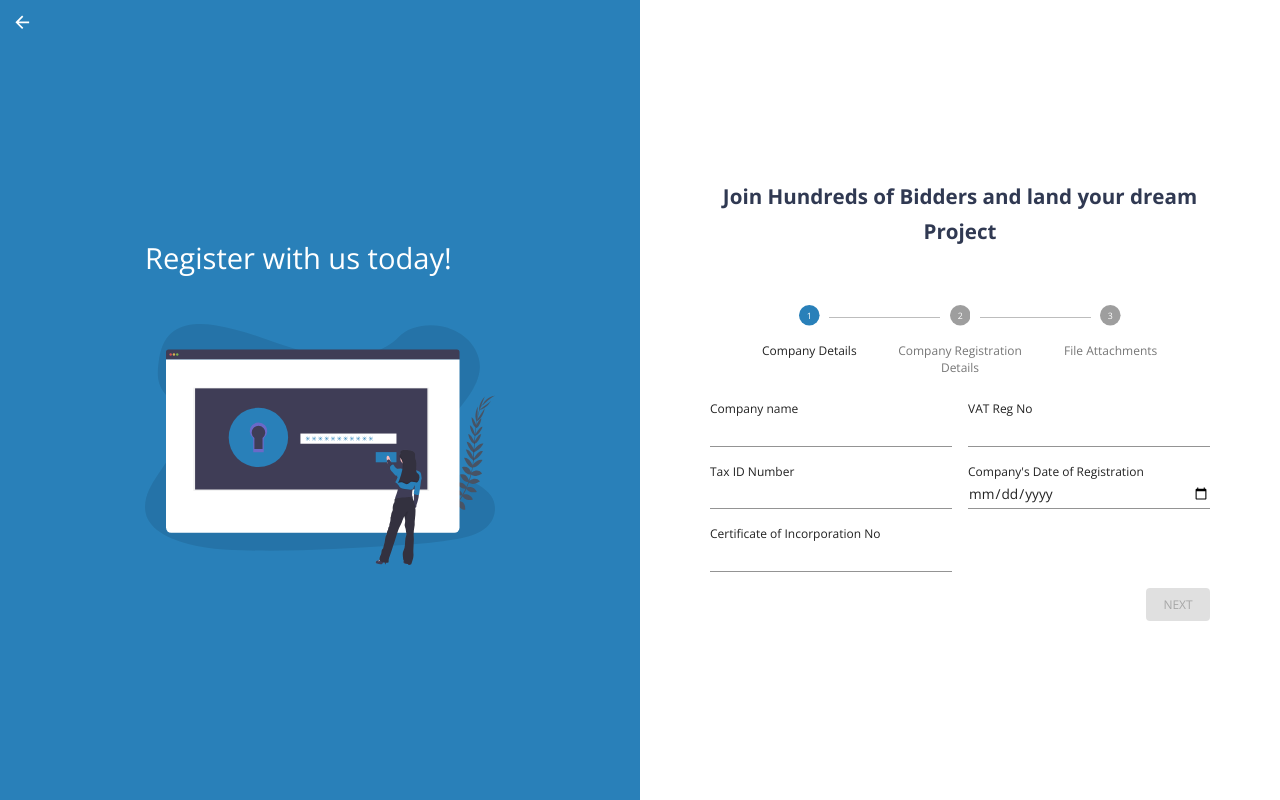
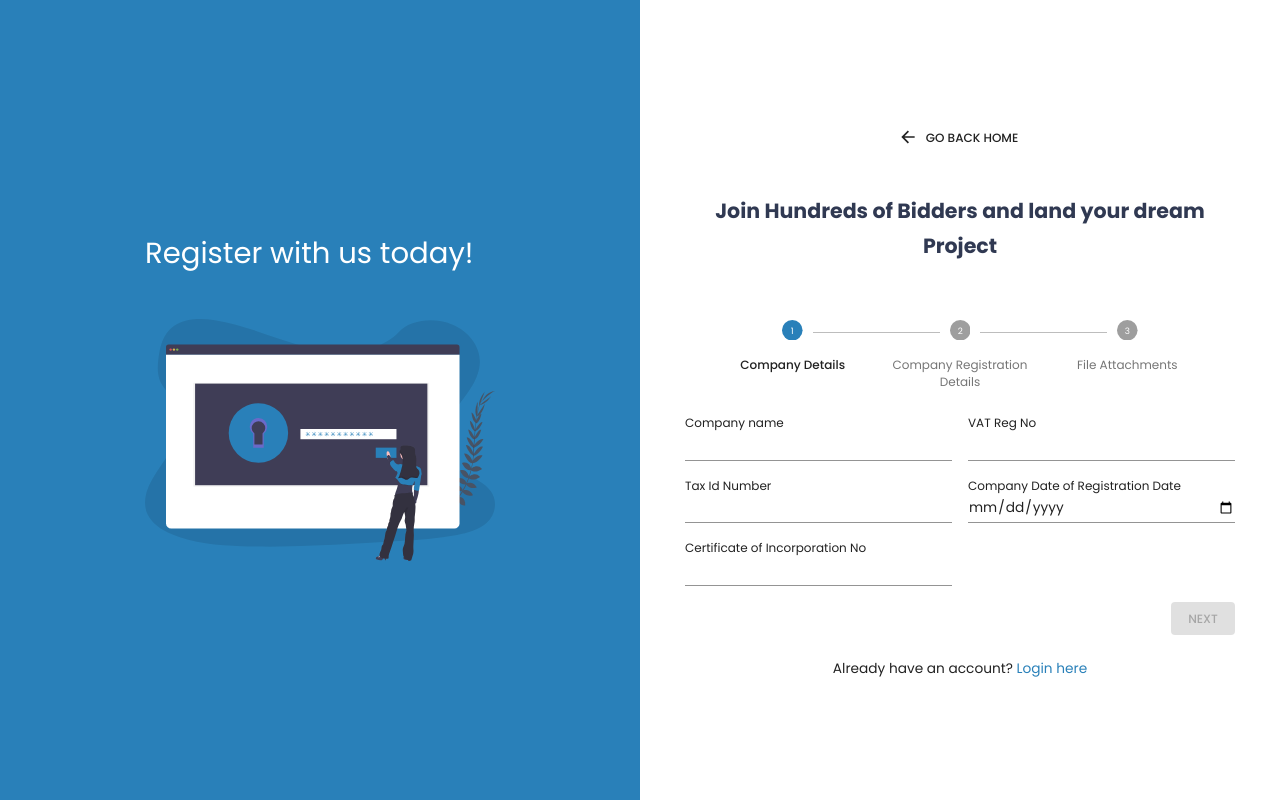
Before and after one commit to I-am-abdulazeez/procure-portal, a React (Create React App) app: page /register in a window 1280 px wide. Built offline with nearby package versions, Linux system fonts and the light colour scheme.

Commit message:
Added some design Changes

```diff
--- a/src/index.css
+++ b/src/index.css
@@ -1,12 +1,10 @@
-@import url("https://fonts.googleapis.com/css2?family=Open+Sans:ital,wght@0,300;0,400;0,600;0,700;0,800;1,300;1,400;1,600;1,700;1,800");
+@import url("https://fonts.googleapis.com/css2?family=Poppins:ital,wght@0,100;0,200;0,300;0,400;0,500;0,600;0,700;0,800;0,900;1,100;1,200;1,300;1,400;1,500;1,600;1,700;1,800;1,900&display=swap");
 
 body {
   margin: 0;
-  font-family: "Open Sans", -apple-system, BlinkMacSystemFont, "Segoe UI",
+  font-family: "Poppins", -apple-system, BlinkMacSystemFont, "Segoe UI",
     "Roboto", "Oxygen", "Ubuntu", "Cantarell", "Fira Sans", "Droid Sans",
     "Helvetica Neue", sans-serif;
-  -webkit-font-smoothing: antialiased;
-  -moz-osx-font-smoothing: grayscale;
   color: #3f3d56;
 }
 
--- a/src/pages/Home.js
+++ b/src/pages/Home.js
@@ -9,12 +9,12 @@ import {
   makeStyles,
   Typography,
 } from "@material-ui/core";
-import Navbar from "../components/Navbar";
+import { IoDuplicateOutline, IoKey, IoPerson } from "react-icons/io5";
 import { RiDoorOpenLine } from "react-icons/ri";
-import { IoDuplicateOutline, IoKey, IoPerson } from "react-icons/io5";
 import Typist from "react-typist";
 import { CallAOS } from "../components/Aos";
 import Footer from "../components/Footer";
+import Navbar from "../components/Navbar";
 
 const useStyles = makeStyles((theme) => ({
   root: {
@@ -49,8 +49,8 @@ const useStyles = makeStyles((theme) => ({
     color: "#fff",
     fontWeight: 400,
   },
-  bold: {
-    fontWeight: "bold",
+  semiBold: {
+    fontWeight: 400,
   },
   center: {
     textAlign: "center",
@@ -155,7 +155,7 @@ const Home = () => {
         </div>
       </Box>
 
-      <Box padding="2rem">
+      <Box paddingY="2rem">
         <Container>
           <Typography
             variant="h4"
@@ -208,7 +208,7 @@ const Home = () => {
                   <Typography
                     variant="body1"
                     style={{ color: "#7f8c8d" }}
-                    className={classes.bold}
+                    className={classes.semiBold}
                   >
                     Did you know petition submissions are currently online?
                   </Typography>
@@ -247,7 +247,7 @@ const Home = () => {
                   <Typography
                     variant="body1"
                     style={{ color: "#7f8c8d" }}
-                    className={classes.bold}
+                    className={classes.semiBold}
                   >
                     Are you a Vendor? Click Register to get started.
                   </Typography>
@@ -286,7 +286,7 @@ const Home = () => {
                   <Typography
                     variant="body1"
                     style={{ color: "#7f8c8d" }}
-                    className={classes.bold}
+                    className={classes.semiBold}
                   >
                     Are you a procurement officer? Update your profile now!
                   </Typography>
@@ -325,7 +325,7 @@ const Home = () => {
                   <Typography
                     variant="body1"
                     style={{ color: "#7f8c8d" }}
-                    className={classes.bold}
+                    className={classes.semiBold}
                   >
                     Report any suspicious procurement activity.
                   </Typography>
@@ -449,7 +449,7 @@ const Home = () => {
         d="flex"
         h="100vh"
         alignItems="center"
-        borderBottom="2px solid #bdc3c7"
+        borderBottom="1px solid #E2E8F0"
       >
         <Container>
           <Typography
--- a/src/pages/Login.js
+++ b/src/pages/Login.js
@@ -1,17 +1,18 @@
-import { useState } from "react";
-import Logo from "../logo.png";
-import { Formik, Form, Field } from "formik";
 import {
   Box,
+  Button,
+  IconButton,
+  InputAdornment,
+  makeStyles,
   TextField,
   Typography,
-  makeStyles,
-  Button,
-  InputAdornment,
-  IconButton,
 } from "@material-ui/core";
+import { Field, Form, Formik } from "formik";
+import { useState } from "react";
+import { RiArrowLeftLine, RiEyeCloseFill, RiEyeFill } from "react-icons/ri";
+import { Link } from "react-router-dom";
 import { object, string } from "yup";
-import { RiEyeFill, RiEyeCloseFill, RiArrowLeftLine } from "react-icons/ri";
+import Logo from "../logo.png";
 
 const validationSchema = object().shape({
   username: string().required("username is required!"),
@@ -23,8 +24,17 @@ const useStyles = makeStyles((theme) => ({
     marginBottom: theme.spacing(4),
     textAlign: "center",
   },
+  brandColor: {
+    color: theme.palette.primary.main,
+  },
+  clearUnderline: {
+    textDecoration: "none",
+    "&:hover": {
+      textDecoration: "underline",
+    },
+  },
   textField: {
-    marginBottom: "30px",
+    marginBottom: "10px",
   },
 }));
 
@@ -44,9 +54,9 @@ const Login = () => {
         </IconButton>
       </Box>
       <div className="login">
-        <Box width="280px" textAlign="center">
-          <Box textAlign="center" mb="1.3rem">
-            <img src={Logo} alt="Logo" width="150" />
+        <Box width="290px" textAlign="center">
+          <Box textAlign="center" mb="1rem">
+            <img src={Logo} alt="Logo" width="130" />
           </Box>
 
           <Box>
@@ -101,6 +111,7 @@ const Login = () => {
                     />
                   </Box>
 
+                  <Box mt={2}>
                     <Button
                       fullWidth
                       variant="contained"
@@ -110,7 +121,18 @@ const Login = () => {
                     >
                       Sign in
                     </Button>
-                  <div></div>
+                  </Box>
+                  <Box mt={3}>
+                    <Typography>
+                      I don't have an account?
+                      <Link
+                        to="/register"
+                        className={`${classes.brandColor} ${classes.clearUnderline}`}
+                      >
+                        {""} Create here
+                      </Link>
+                    </Typography>
+                  </Box>
                 </Form>
               )}
             </Formik>
--- a/src/pages/Register.js
+++ b/src/pages/Register.js
@@ -1,7 +1,8 @@
 import {
   Box,
+  Button,
   Grid,
-  IconButton,
+  Hidden,
   InputAdornment,
   makeStyles,
   TextField,
@@ -9,8 +10,9 @@ import {
 } from "@material-ui/core";
 import axios from "axios";
 import { ErrorMessage, Field } from "formik";
-// import { useState } from "react"; , RiEyeCloseFill, RiEyeFill
-import { RiArrowLeftLine } from "react-icons/ri";
+import { useState } from "react";
+import { RiArrowLeftLine, RiEyeCloseFill, RiEyeFill } from "react-icons/ri";
+import { Link } from "react-router-dom";
 import * as yup from "yup";
 import SignUpImage from ".././signup.svg";
 import FormikStepper from "../components/FormikStepper";
@@ -20,12 +22,21 @@ const useStyles = makeStyles((theme) => ({
   root: {
     color: "#303952",
   },
+  brandColor: {
+    color: theme.palette.primary.main,
+  },
   title: {
     marginBottom: theme.spacing(4),
     textAlign: "center",
   },
   textField: {
     marginBottom: "30px",
+  },
+  clearUnderline: {
+    textDecoration: "none",
+    "&:hover": {
+      textDecoration: "underline",
+    },
   },
   bold: {
     fontWeight: "bold",
@@ -47,48 +58,49 @@ const useStyles = makeStyles((theme) => ({
     color: "#e74c3c",
     marginTop: ".5rem",
   },
+  boxWidth: {
+    width: "550px",
+    [theme.breakpoints.down("sm")]: {
+      width: "600px",
+    },
+  },
 }));
 
 const initialValues = {
   companyName: "",
-  vatRegNo: "",
+  vatRegNumber: "",
   taxIdNumber: "",
   companyDateOfReg: "",
   certOfInCorporationNo: "",
-  regOfficeAddress: "",
+  registeredOfficeAddress: "",
   state: "",
   phoneNumber: "",
   email: "",
-  // password: "",
-  // memoradum_ArticlesOfAssociation: "",
-  // certificateOfIncorporation: "",
-  // formCO7_PartcularsOfDirectors: "",
-  // vatRegistrationCertificate: "",
-  // taxClearanceCertificate: "",
+  password: "",
+  memoradum_ArticlesOfAssociation: [],
+  certificateOfIncorporation: [],
+  formCO7_PartcularsOfDirectors: [],
+  vatRegistrationCertificate: [],
+  taxClearanceCertificate: [],
 };
 
 const Register = () => {
   const classes = useStyles();
-  // const [showVal, setShowVal] = useState({ showPassword: false });
+  const [showVal, setShowVal] = useState({ showPassword: false });
 
-  // const sleep = (ms) => {
-  //   return new Promise((resolve) => setTimeout(resolve, ms));
-  // };
+  const sleep = (ms) => {
+    return new Promise((resolve) => setTimeout(resolve, ms));
+  };
 
   return (
     <div>
       <Grid container>
+        <Hidden smDown>
           <Grid item xs={6}>
             <Box bgcolor="#2980b9" height="100vh">
-            <Box textAlign="left">
-              <IconButton href="/">
-                <RiArrowLeftLine color="#fff" />
-              </IconButton>
-            </Box>
               <Box
                 bgcolor="#2980b9"
-              height="90vh"
-              p={4}
+                height="100vh"
                 display="flex"
                 justifyContent="space-around"
                 flexDirection="column"
@@ -106,16 +118,22 @@ const Register = () => {
               </Box>
             </Box>
           </Grid>
-        <Grid item xs={6}>
+        </Hidden>
+        <Grid item xs={12} sm={12} md={6}>
           <Box
             height="100vh"
             bgcolor="#fff"
-            p={4}
             display="flex"
             alignItems="center"
+            flexDirection="column"
             justifyContent="center"
           >
-            <Box width="500px">
+            <Box textAlign="center" marginBottom="40px">
+              <Button href="/" startIcon={<RiArrowLeftLine />}>
+                Go back Home
+              </Button>
+            </Box>
+            <Box className={classes.boxWidth}>
               <Typography
                 variant="h5"
                 className={`${classes.title} ${classes.bold} ${classes.lineHeight}`}
@@ -126,7 +144,7 @@ const Register = () => {
                 initialValues={initialValues}
                 onSubmit={async (values, { setSubmitting }) => {
                   setSubmitting(true);
-                  const payload = {
+                  const newData = {
                     companyName: values.companyName,
                     vatRegNo: values.vatRegNo,
                     taxIdNumber: values.taxIdNumber,
@@ -134,23 +152,25 @@ const Register = () => {
                     certOfIncorporationNo: values.certOfInCorporationNo,
                     regOfficeAddress: values.regOfficeAddress,
                   };
-
+                  // await sleep(3000);
                   try {
-                    const APIURL ='http://192.168.0.52:7048/BC180/api/beta/companies(e80ce290-5dcc-eb11-817c-1c98ec2aab3b)/vendorRegistrations'; //process.env.API_URL;
-                    const res = await axios.post(APIURL, payload,
+                    const res = await axios.post(
+                      "http://192.168.0.52:7048/BC180/api/beta/companies(e80ce290-5dcc-eb11-817c-1c98ec2aab3b)/vendorRegistrations",
+                      newData,
                       {
-                        auth:{
-                          username: 'THL',//process.env.USERNAME,
-                          password: 'T@sting1'//process.env.PASSWORD,
-                        }
+                        auth: {
+                          username: "THL",
+                          password: "T@sting1",
+                        },
                       }
                     );
-                    console.log(res);
-                    // const data = res.data;
+                    const data = res.data;
                     setSubmitting(false);
+                    // alert(JSON.stringify(values, null, 2));
+                    console.log(data);
                   } catch (error) {
                     setSubmitting(false);
-                    console.log(error)
+                    console.log(error.response.data);
                   }
                 }}
               >
@@ -160,7 +180,7 @@ const Register = () => {
                     companyName: yup
                       .string()
                       .required("Company Name is required"),
-                    vatRegNo: yup.string().required("is a required field"),
+                    vatRegNumber: yup.string().required("is a required field"),
                     taxIdNumber: yup.string().required("is a required field"),
                     companyDateOfReg: yup
                       .string()
@@ -187,15 +207,15 @@ const Register = () => {
                     </Grid>
                     <Grid item xs={6}>
                       <label>VAT Reg No</label>
-                      <Field name="vatRegNo" as={TextField} fullWidth />
+                      <Field name="vatRegNumber" as={TextField} fullWidth />
                       <ErrorMessage
                         className={classes.error}
                         component="div"
-                        name="vatRegNo"
+                        name="vatRegNumber"
                       />
                     </Grid>
                     <Grid item xs={6}>
-                      <label>Tax ID Number</label>
+                      <label>Tax Id Number</label>
                       <Field name="taxIdNumber" as={TextField} fullWidth />
                       <ErrorMessage
                         className={classes.error}
@@ -204,7 +224,7 @@ const Register = () => {
                       />
                     </Grid>
                     <Grid item xs={6}>
-                      <label>Company's Date of Registration</label>
+                      <label>Company Date of Registration Date</label>
                       <Field
                         name="companyDateOfReg"
                         as={TextField}
@@ -235,7 +255,7 @@ const Register = () => {
                 <FormikStep
                   label="Company Registration Details"
                   validationSchema={yup.object({
-                    regOfficeAddress: yup
+                    registeredOfficeAddress: yup
                       .string()
                       .required("Address is required"),
                     state: yup.string().required("State is required"),
@@ -244,24 +264,24 @@ const Register = () => {
                       .string()
                       .required()
                       .email("Email is baddly formatted!"),
-                    // password: yup
-                    //   .string()
-                    //   .required("password is required")
-                    //   .min(6, "Minimum of 6 characters"),
+                    password: yup
+                      .string()
+                      .required("password is required")
+                      .min(6, "Minimum of 6 characters"),
                   })}
                 >
                   <Grid container spacing={2}>
                     <Grid item xs={6}>
-                      <label>Office Address</label>
+                      <label>Registered Office Address</label>
                       <Field
-                        name="regOfficeAddress"
+                        name="registeredOfficeAddress"
                         as={TextField}
                         fullWidth
                       />
                       <ErrorMessage
                         className={classes.error}
                         component="div"
-                        name="regOfficeAddress"
+                        name="registeredOfficeAddress"
                       />
                     </Grid>
                     <Grid item xs={6}>
@@ -282,7 +302,7 @@ const Register = () => {
                         name="email"
                       />
                     </Grid>
-                    {/* <Grid item xs={6}>
+                    <Grid item xs={6}>
                       <label>Password</label>
                       <Field
                         InputProps={{
@@ -314,7 +334,7 @@ const Register = () => {
                         component="div"
                         name="password"
                       />
-                    </Grid> */}
+                    </Grid>
                     <Grid item xs={6}>
                       <label>Phone Number</label>
                       <Field name="phoneNumber" as={TextField} fullWidth />
@@ -391,6 +411,17 @@ const Register = () => {
                 </FormikStep>
               </FormikStepper>
             </Box>
+            <Box mt={3}>
+              <Typography>
+                Already have an account?
+                <Link
+                  to="/login"
+                  className={`${classes.brandColor} ${classes.clearUnderline}`}
+                >
+                  {""} Login here
+                </Link>
+              </Typography>
+            </Box>
           </Box>
         </Grid>
       </Grid>
--- a/src/theme.js
+++ b/src/theme.js
@@ -10,7 +10,7 @@ const theme = createMuiTheme({
     },
   },
   typography: {
-    fontFamily: "Open Sans",
+    fontFamily: "Poppins",
     fontSize: 12,
   },
 });
```
Also changed, not shown: src/components/SideNav.js (added). Lines whose indentation alone changed are shown as unchanged.
